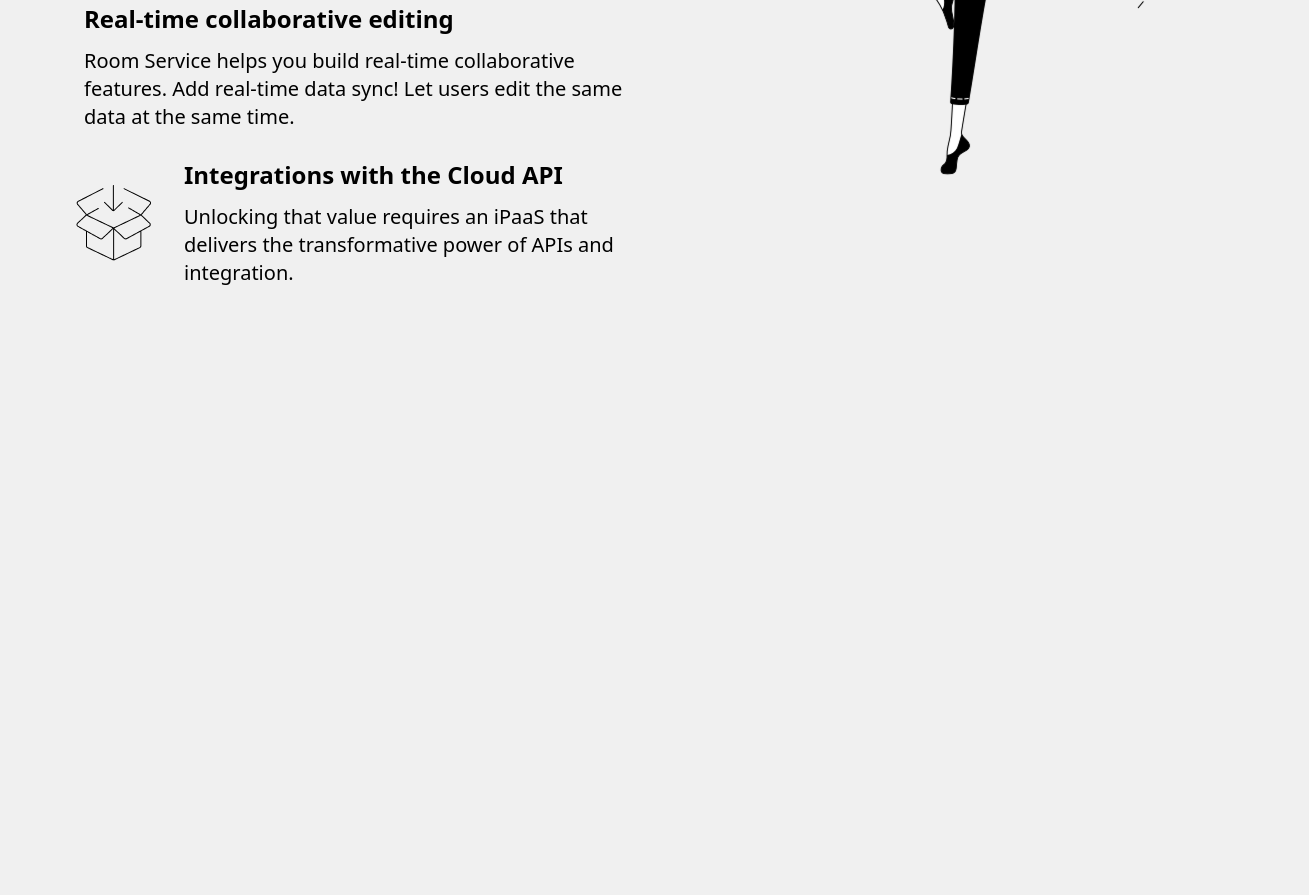
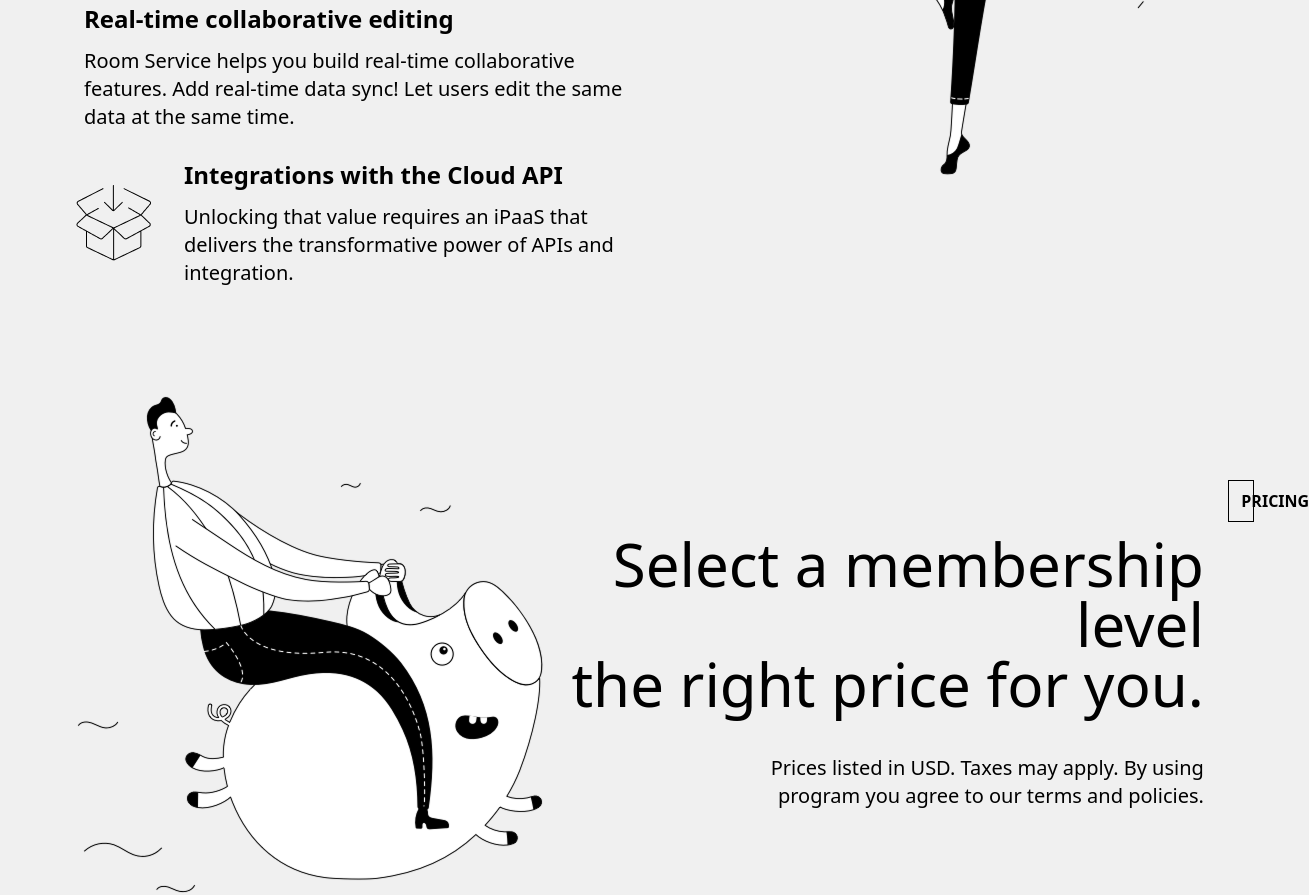
Before and after one commit to Norasov/classwork, a website: page src/muhammad.html in a window 1280 px wide. Shown: the part 2291-3186 px from the top of the page, 1309 px wide, since content can reach past the window. Before the commit the page ends 2606 px from the top, so only its background shows below. Drawn offline with nearby package versions, Linux system fonts and the light colour scheme; files that its build step writes are made by us from their sources.

Commit message:
finished forth-section

```diff
--- a/src/muhammad.html
+++ b/src/muhammad.html
@@ -86,9 +86,10 @@
             <div class="always text-black mt-20 flex items-center justify-between mx-[5%] max-sm:flex-col">
                 <div class="left w-[50%] max-sm:w-full">
                     <p class="border w-[22%] py-2  px-3 font-bold max-sm:w-[34%]">HOW IT WORKS</p>
-                    <h1 class="text-6xl max-sm:hidden mt-3">Building the best space  </h1>
+                    <h1 class="text-6xl max-sm:hidden mt-3">Building the best space </h1>
                     <h1 class="text-6xl max-sm:hidden mt-2 mb-15">for collaboration. </h1>
-                    <h1 class="text-6xl max-sm:text-3xl mt-2 max-sm:mt-4 hidden max-sm:block max-sm:mb-15">Building the best space for collaboration. </h1>
+                    <h1 class="text-6xl max-sm:text-3xl mt-2 max-sm:mt-4 hidden max-sm:block max-sm:mb-15">Building the
+                        best space for collaboration. </h1>
                     <div class="shared flex items-center gap-5 mb-7 max-sm:items-start">
                         <img src="./images/icon.png" alt="" class="max-sm:h-15 max-sm:w-15">
                         <div class="p">
@@ -131,7 +132,22 @@
             </div>
         </section>
 
+        <section>
+            <div class="always text-black mt-20 flex items-center justify-around mx-[5%] max-sm:flex-col-reverse">
+                <img src="./images/Illustration_4.png" alt="" class="max-sm:mt-3">
+                <div class="left w-[55%] max-sm:w-full text-right max-sm:text-left">
+                    <p class="border ml-164.5 py-2  px-3 font-bold max-sm:w-[28%] max-sm:ml-0">PRICING</p>
+                    <h1 class="text-6xl max-sm:hidden mt-3">Select a membership level </h1>
+                    <h1 class="text-6xl max-sm:hidden">the right price for you. </h1>
+                    <h1 class="text-6xl max-sm:text-3xl mt-2 max-sm:mt-4 hidden max-sm:block">Select a membership level
+                        the right price for you.</h1>
+                    <p class="mt-10 text-xl ml-50 max-sm:ml-0">Prices listed in USD. Taxes may apply.
+                        By using program you agree to our terms and policies.
+                    </p>
 
+                </div>
+            </div>
+        </section>
     </main>
 
 </body>
```
Also changed, not shown: src/images/Illustration_4.png (added).
